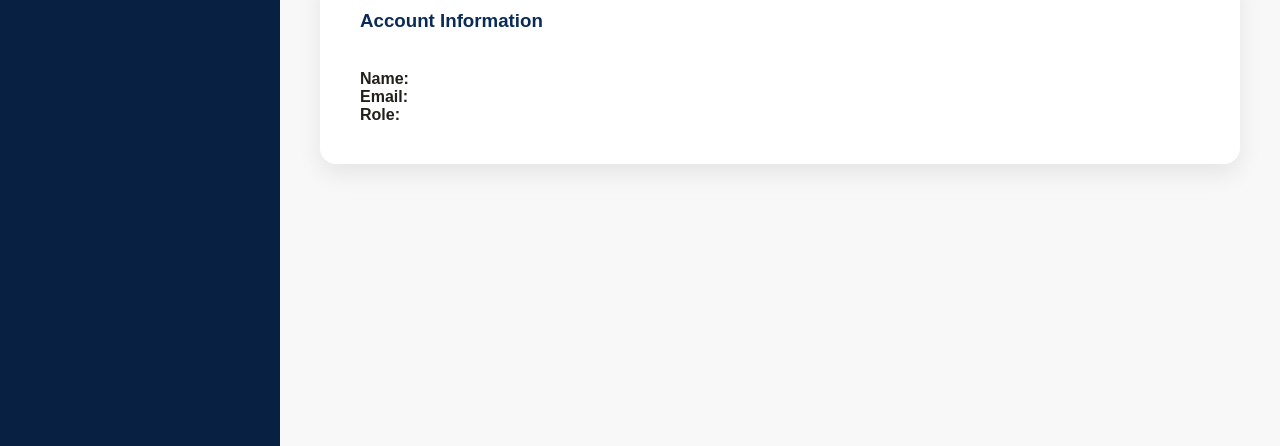
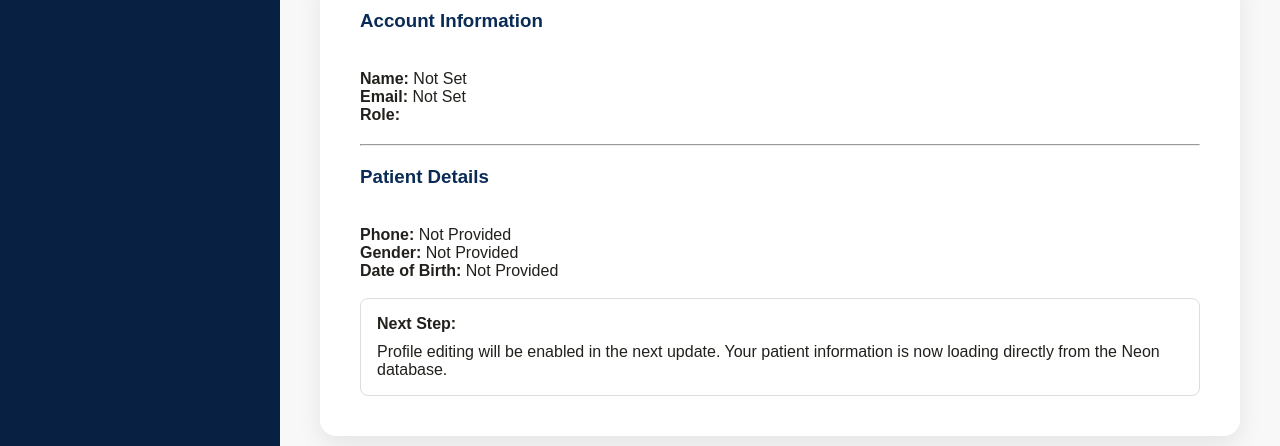
Before and after one commit to SSMKK1/nutech-cancer-biomarkers, a Next.js app: page /dashboard/patient/profile in a window 1280 px wide. Shown: the part 443-889 px from the top of the page. Built offline with nearby package versions, Linux system fonts and the light colour scheme; no server answers; the database is empty.

Commit message:
Connect patient profile page to database

```diff
--- a/app/dashboard/patient/profile/page.tsx
+++ b/app/dashboard/patient/profile/page.tsx
@@ -1,29 +1,32 @@
 import Sidebar from "@/components/dashboard/Sidebar";
 import Topbar from "@/components/dashboard/Topbar";
 import { auth } from "@/lib/auth";
+import { prisma } from "@/lib/prisma";
 
 export default async function PatientProfilePage() {
-
   const session = await auth();
 
-  const role = (session?.user as any)?.role;
+  const role = (session?.user as { role?: string })?.role;
+
+  const user = await prisma.user.findUnique({
+    where: {
+      email: session?.user?.email || "",
+    },
+    include: {
+      patientProfile: true,
+    },
+  });
 
   return (
-
     <div className="dashboard-layout">
-
       <Sidebar />
 
       <div className="dashboard-main">
-
         <Topbar />
 
         <main className="section">
-
           <div className="container">
-
             <div className="section-header">
-
               <span className="eyebrow">
                 PATIENT PROFILE
               </span>
@@ -33,37 +36,69 @@ export default async function PatientProfilePage() {
               <p>
                 Manage your personal information and account details.
               </p>
-
             </div>
 
             <div className="comparison-card">
-
               <h3>Account Information</h3>
 
               <br />
 
               <p>
-                <strong>Name:</strong> {session?.user?.name}
+                <strong>Name:</strong> {user?.name || "Not Set"}
               </p>
 
               <p>
-                <strong>Email:</strong> {session?.user?.email}
+                <strong>Email:</strong> {user?.email || "Not Set"}
               </p>
 
               <p>
                 <strong>Role:</strong> {role}
               </p>
 
+              <hr style={{ margin: "20px 0" }} />
+
+              <h3>Patient Details</h3>
+
+              <br />
+
+              <p>
+                <strong>Phone:</strong>{" "}
+                {user?.patientProfile?.phone || "Not Provided"}
+              </p>
+
+              <p>
+                <strong>Gender:</strong>{" "}
+                {user?.patientProfile?.gender || "Not Provided"}
+              </p>
+
+              <p>
+                <strong>Date of Birth:</strong>{" "}
+                {user?.patientProfile?.dateOfBirth
+                  ? user.patientProfile.dateOfBirth.toLocaleDateString()
+                  : "Not Provided"}
+              </p>
+
+              <br />
+
+              <div
+                style={{
+                  padding: "16px",
+                  border: "1px solid #ddd",
+                  borderRadius: "8px",
+                }}
+              >
+                <strong>Next Step:</strong>
+
+                <p style={{ marginTop: "10px" }}>
+                  Profile editing will be enabled in the next update.
+                  Your patient information is now loading directly
+                  from the Neon database.
+                </p>
+              </div>
             </div>
-
           </div>
-
         </main>
-
       </div>
-
     </div>
-
   );
-
 }
```
